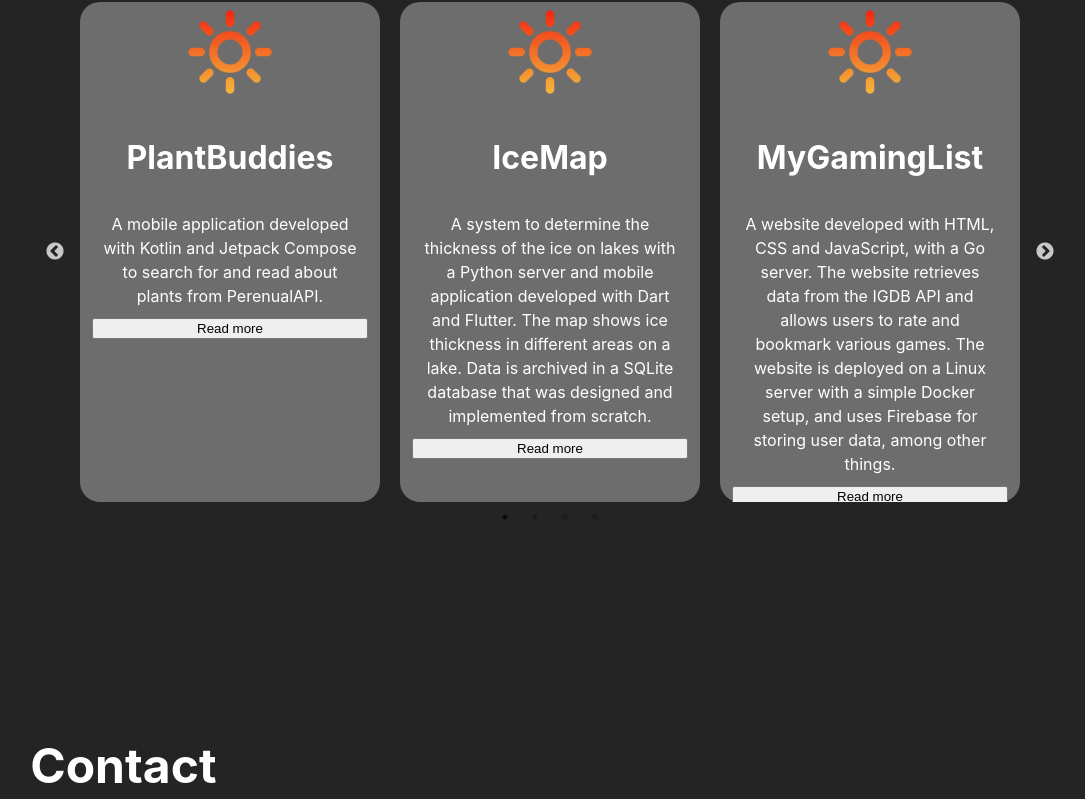
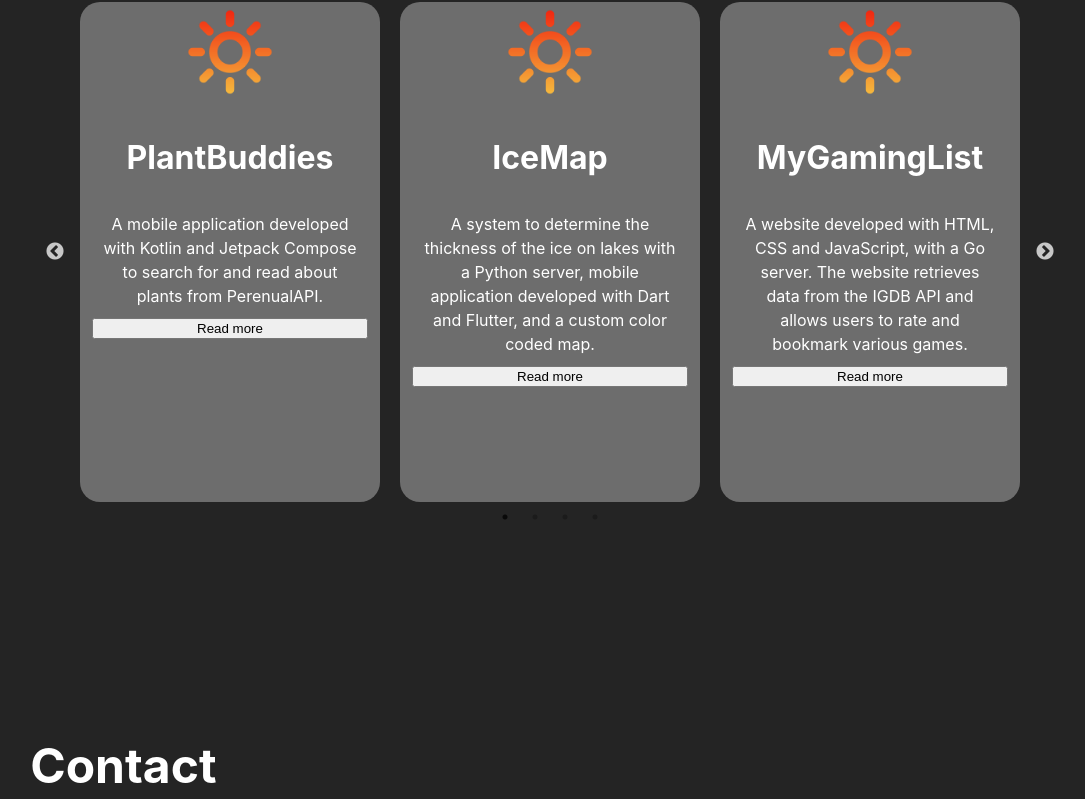
Before and after one commit to MaloSunce/ReactDemo, a React (Vite) app in the folder ReactDemo/: page / in a window 1280 px wide. Shown: the part 3350-4149 px from the top of the page, without its empty margins (90-1175 px from the left). Built offline with nearby package versions, Linux system fonts and the light colour scheme.

Commit message:
update: project descriptions

```diff
--- a/ReactDemo/src/content/Projects.jsx
+++ b/ReactDemo/src/content/Projects.jsx
@@ -18,14 +18,13 @@
             id: 2,
             title: 'IceMap',
             description: 'A system to determine the thickness of the ice on lakes with a ' +
-                'Python server and mobile application developed with Dart and Flutter. ' +
-                'The map shows ice thickness in different areas on a lake. ' +
-                'Data is archived in a SQLite database that was designed and implemented from scratch.',
+                'Python server, mobile application developed with Dart and Flutter, and a custom color coded map. ',
         },
         {
             id: 3,
             title: 'MyGamingList',
-            description: 'A website developed with HTML, CSS and JavaScript, with a Go server. The website retrieves data from the IGDB API and allows users to rate and bookmark various games. The website is deployed on a Linux server with a simple Docker setup, and uses Firebase for storing user data, among other things.',
+            description: 'A website developed with HTML, CSS and JavaScript, with a Go server. ' +
+                'The website retrieves data from the IGDB API and allows users to rate and bookmark various games. ',
         },
         {
             id: 4,
@@ -48,9 +47,7 @@
             <Slider {...settings} className="Slider">
                 {cardItems.map((d) => (
                     <div className="Card">
-                        <div>
-                            <img src={SunLogo} alt="Placeholder image"></img>
-                        </div>
+                        <img src={SunLogo} alt="Placeholder image"></img>
                         <div className="CardInfo">
                             <h3>{d.title}</h3>
                             <p>{d.description}</p>
```
